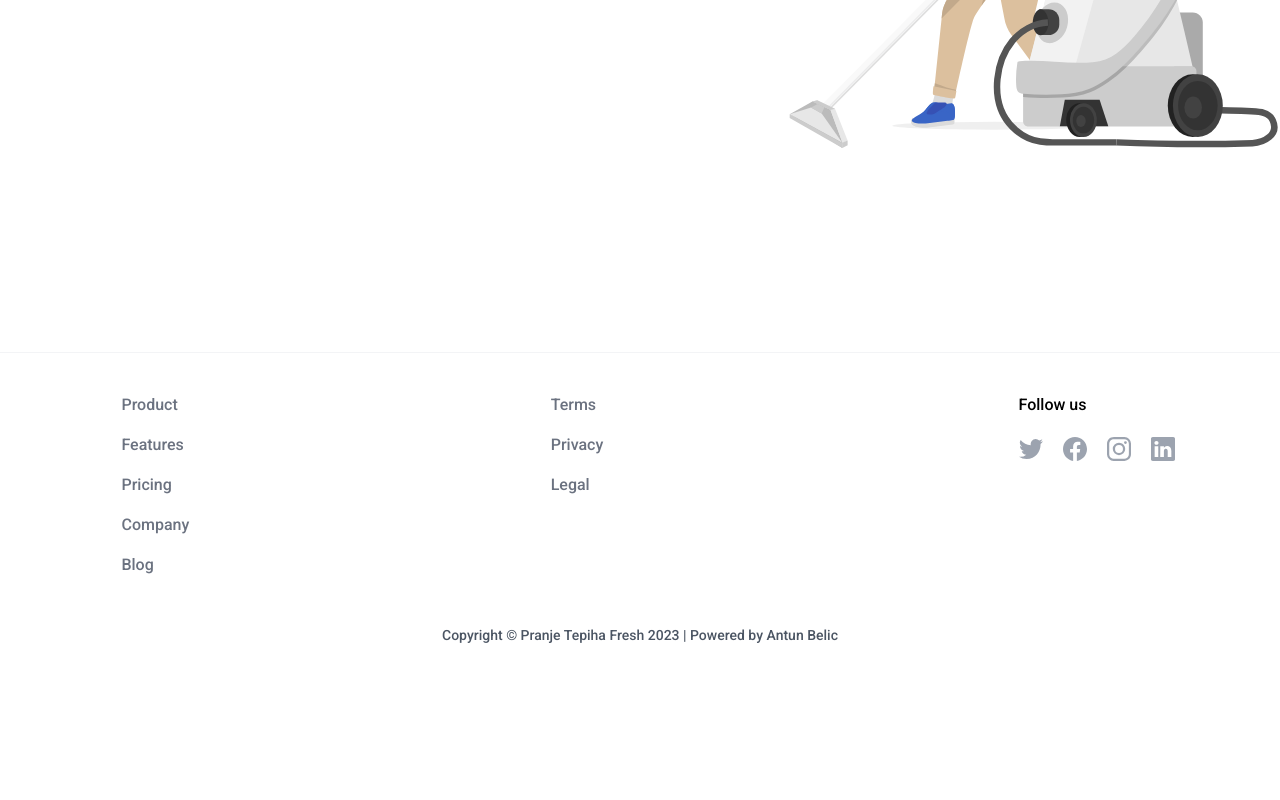
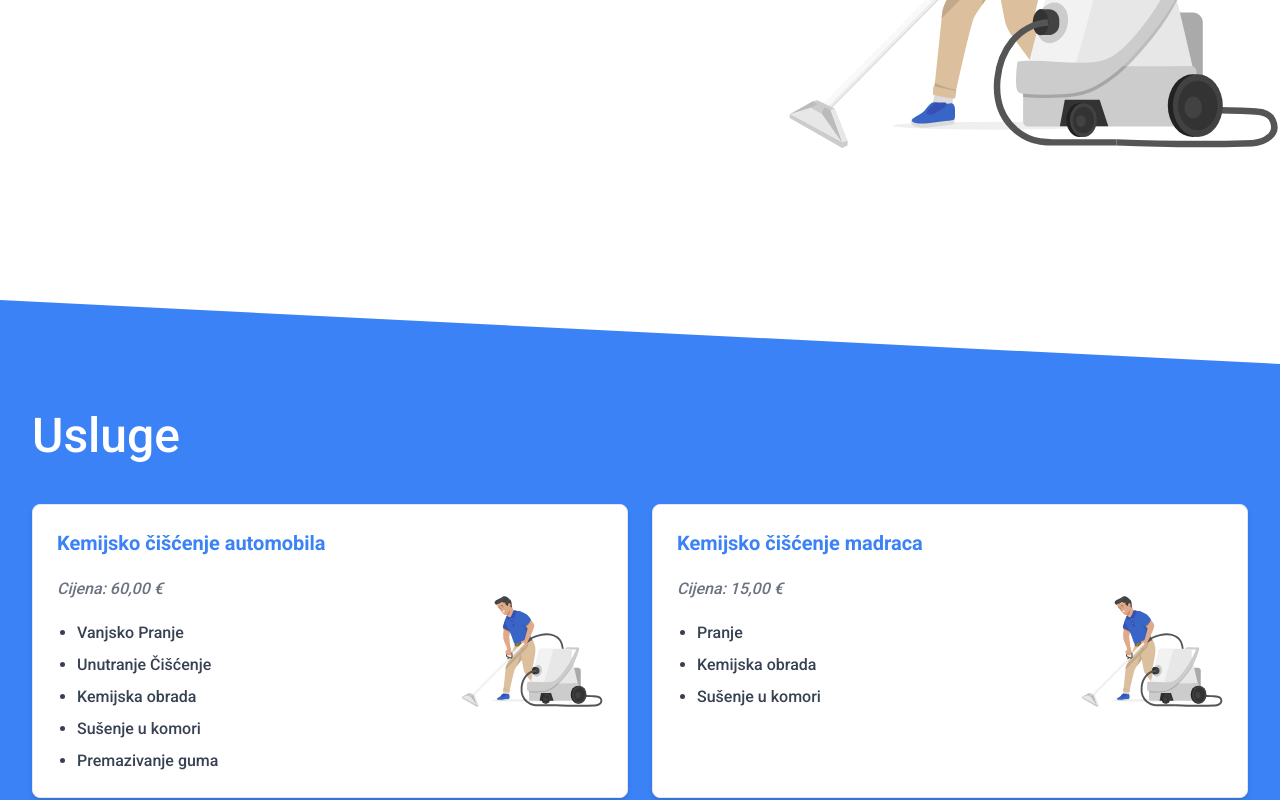
Before and after one commit to BelicAntun/clean, a Next.js app: page /en in a window 1280 px wide. Shown: the part 392-1192 px from the top of the page. Before the commit the page ends 1109 px from the top, so only its background shows below. Built offline with nearby package versions, Linux system fonts and the light colour scheme.

Commit message:
(homepage):change designe

```diff
--- a/app/[lang]/page.tsx
+++ b/app/[lang]/page.tsx
@@ -2,6 +2,7 @@ import { Locale } from '@/i18n.config';
 import { getDictionary } from '@/lib/dictionary';
 import Image from 'next/image';
 import Carpet from './carpet.svg';
+import ServiceCard from '@/components/ServiceCard';
 
 export default async function Home({
   params: { lang },
@@ -9,10 +10,47 @@ export default async function Home({
   params: { lang: Locale };
 }) {
   const { page } = await getDictionary(lang);
+
+  const services = [
+    {
+      title: 'Kemijsko čišćenje automobila',
+      price: 'Cijena: 60,00 €',
+      services: [
+        'Vanjsko Pranje',
+        'Unutranje Čišćenje',
+        'Kemijska obrada',
+        'Sušenje u komori',
+        'Premazivanje guma',
+      ],
+      image: Carpet,
+    },
+    {
+      title: 'Kemijsko čišćenje madraca',
+      price: 'Cijena: 15,00 €',
+      services: ['Pranje', 'Kemijska obrada', 'Sušenje u komori'],
+      image: Carpet,
+    },
+    {
+      title: 'Pranje tepiha',
+      price: 'Cijena: 4,00 € / m2',
+      services: ['Pranje', 'Kemijska obrada', 'Sušenje u komori', 'Pakiranje'],
+      image: Carpet,
+    },
+    {
+      title: 'Ostale usluge kemijskog čišćenja',
+      price: 'Cijena: Varira',
+      services: [
+        'Fotelje: 10,00 €',
+        'Stolice: 5,00 - 8,00 €',
+        'Kutne garniture: 50,00 - 70,00 €',
+      ],
+      image: Carpet,
+    },
+  ];
   return (
-    <section className="text-gray-600">
-      <div className="max-w-7xl mx-auto flex py-24 md:flex-row flex-col items-center">
-        <div className="lg:flex-grow md:w-1/2 md:ml-24 pt-6 flex flex-col md:items-start md:text-left mb-12 md:mb-40 items-center text-center w-full h-full min-w-[300px]">
+    <div className="text-gray-600 max-w-7xl mx-auto">
+      <div className="w-full  flex py-24 md:flex-row flex-col items-center">
+        <section className="lg:flex-grow md:w-1/2 md:ml-24 pt-6 flex flex-col md:items-start md:text-left mb-12 md:mb-40 items-center text-center w-full h-full min-w-[300px]">
           <h1 className="mb-5 sm:text-6xl text-5xl items-center xl:w-2/2 text-gray-800">
             {page.home.title}
             <span className="text-blue-500">{page.home.highLight1}</span>
@@ -30,7 +68,7 @@ export default async function Home({
               {page.home.button}
             </button>
           </div>
-        </div>
+        </section>
         <Image
           alt="man cleaning carpet"
           src={Carpet}
@@ -40,6 +78,37 @@ export default async function Home({
           priority
         />
       </div>
-    </section>
+      <div className="relative w-full h-6 bg-white md:h-12 lg:h-16">
+        <svg
+          className="absolute w-full h-full text-blue-500"
+          preserveAspectRatio="none"
+          viewBox="0 0 100 100"
+          fill="currentcolor"
+        >
+          <polygon points="0,0 0,100 100,100" />
+        </svg>
+      </div>
+
+      <section>
+        <div className="flex flex-col gap-5 w-full bg-blue-500 py-12 pb-16 sm:px-8 px-2">
+          <h2 className="text-5xl text-white mb-6">Usluge</h2>
+          <div className="grid grid-cols-1 md:grid-cols-2 gap-6 w-full">
+            {services.map((service, index) => (
+              <ServiceCard key={index} service={service} />
+            ))}
+          </div>
+        </div>
+      </section>
+      <div className="relative w-full h-6 bg-blue-500 md:h-12 lg:h-16">
+        <svg
+          className="absolute w-full h-full text-white"
+          preserveAspectRatio="none"
+          viewBox="0 0 100 100"
+          fill="currentcolor"
+        >
+          <polygon points="0,0 0,100 100,100" />
+        </svg>
+      </div>
+    </div>
   );
 }
--- /dev/null
+++ b/components/ServiceCard.tsx
@@ -0,0 +1,39 @@
+import React from 'react';
+import Image from 'next/image';
+
+const ServiceCard = ({ service }: { service: Service }) => {
+  return (
+    <div className="flex flex-col xs:flex-row gap-2 bg-white p-6 border rounded-lg shadow-md">
+      <div className="flex flex-col flex-1 gap-3">
+        <h2 className="text-xl text-blue-500 font-semibold mb-2">
+          {service.title}
+        </h2>
+        <p className="text-gray-500 mb-2 italic">{service.price}</p>
+        <ul className="list-disc text-gray-700 pl-5 flex flex-col gap-2">
+          {service.services.map((item, index) => (
+            <li key={index}>{item}</li>
+          ))}
+        </ul>
+      </div>
+      <div className="flex  justify-center items-center">
+        <Image
+          src={service.image}
+          alt={service.title}
+          width={144}
+          height={144}
+          className="h-auto"
+          priority
+        />
+      </div>
+    </div>
+  );
+};
+
+export default ServiceCard;
+
+type Service = {
+  title: string;
+  price: string;
+  services: string[];
+  image: string;
+};
```
